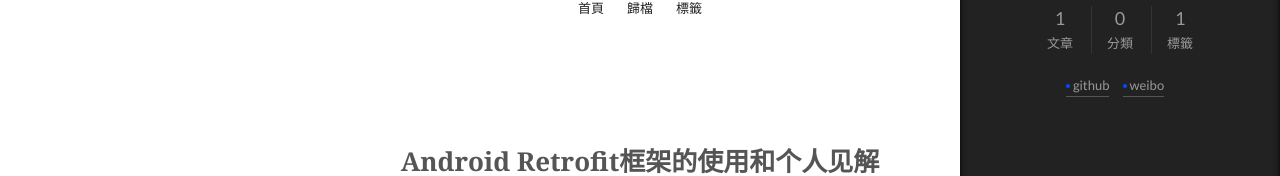
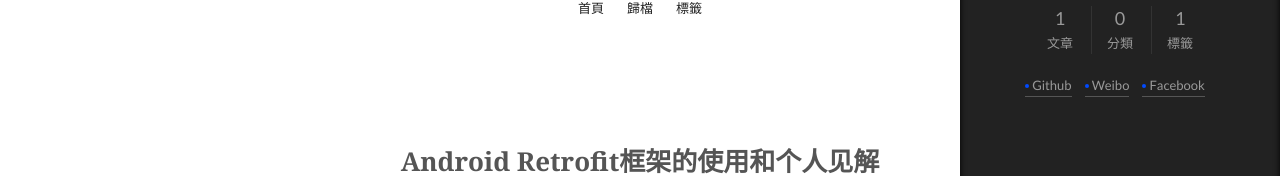
Before and after one commit to Yat3s/yat3s.github.com, a plain HTML site: page index.html in a window 1280 px wide. Both pictures are taken after a click on the element 1217 px from the left and 742 px from the top of the page. Shown: the part 188-364 px from the top of the page. Drawn offline with Linux system fonts and the light colour scheme; a script that the page names is missing.

Commit message:
Site updated: 2015-09-16 18:29:32

```diff
--- a/index.html
+++ b/index.html
@@ -307,11 +307,15 @@
 
 
               <span class="links-of-author-item">
-                <a href="https://github.com/Yat3s" target="_blank">github</a>
+                <a href="https://github.com/Yat3s" target="_blank">Github</a>
               </span>
 
               <span class="links-of-author-item">
-                <a href="http://weibo.com/104645643" target="_blank">weibo</a>
+                <a href="http://weibo.com/104645643" target="_blank">Weibo</a>
+              </span>
+
+              <span class="links-of-author-item">
+                <a href="http://www.facebook.com/Hawkoyates" target="_blank">Facebook</a>
               </span>
 
 
```
Also changed, not shown: 2015/09/16/retrofit/index.html (+6 -2 lines), archives/2015/09/index.html (+6 -2 lines), archives/2015/index.html (+6 -2 lines), archives/index.html (+6 -2 lines), tags/Retrofit/index.html (+6 -2 lines), tags/index.html (+6 -2 lines).
